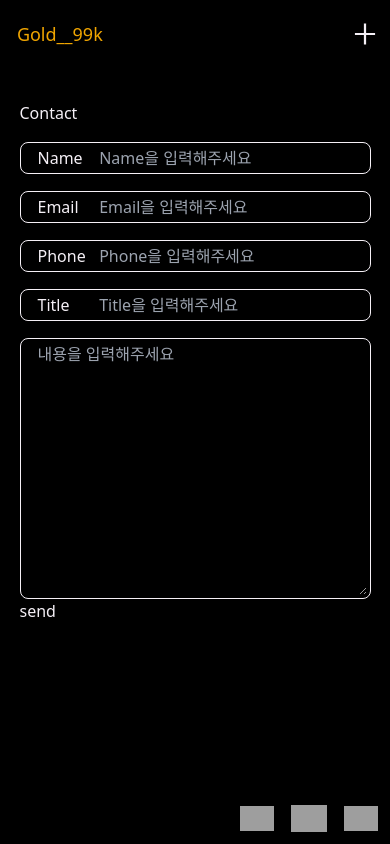
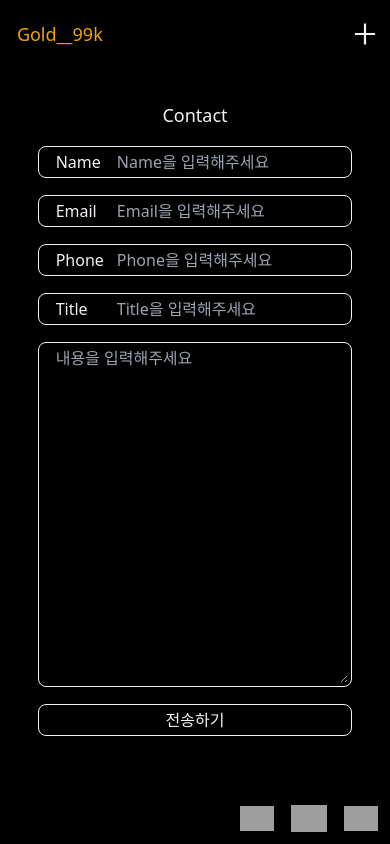
Before and after one commit to min0312/Portfolio, a React (Create React App) app: page /Contact in a window 390 px wide. Built offline with nearby package versions, Linux system fonts and the light colour scheme; no server answers; grey boxes are pictures that could not be loaded.

Commit message:
Design: Contact 디자인 수정

```diff
--- a/src/component/Mail.jsx
+++ b/src/component/Mail.jsx
@@ -10,6 +10,10 @@ export default function Mail () {
 
   const sendEmail = (e) => {
     e.preventDefault();
+    const form = e.target;
+      if (!form.checkValidity()) {
+        alert("내용을 모두 입력해주세요")
+      }
     try {
       emailjs.sendForm(service_id, template_id, form.current, public_key)
       alert("전송완료")
@@ -21,26 +25,30 @@ export default function Mail () {
   const content = ["Name", "Email", "Phone", "Title", "Message"]
 
   return (
-    <form ref={form} onSubmit={sendEmail}
-      className='align-middle'>
+    <form ref={form}
+    onSubmit={sendEmail}
+      className='sm:w-[60vw] md:w-[40vw] lg:w-[30vw]'>
       {content.map((item) =>
         <div key={item}
-        className='flex border-[1px] rounded-lg p-[3px] pl-[17px] gap-[3vw] mt-[2vh] border-[#F5F0F6] sm:w-[60vw] md:w-[40vw] lg:w-[30vw]'>
+        className='flex border-[1px] rounded-lg p-[3px] pl-[17px] gap-[3vw] mt-[2vh] border-[#F5F0F6]'>
           {item === "Message" ?
-          <textarea name={`Message`}
+          <textarea name={`Message`} required
           placeholder={`내용을 입력해주세요`}
-          className='bg-transparent focus:outline-none h-[30vh] w-[100%] focus:border-none'/>:
+          className='bg-transparent focus:outline-none h-[40vh] w-[100%] focus:border-none'/>:
           <>
             <div className='w-[50px]'>{item}</div>
             <input type="text" name={`user_${item}`}
               placeholder={`${item}을 입력해주세요`}
-              className='bg-transparent w-[80%] focus:outline-none'/>
+              className='bg-transparent w-[80%] focus:outline-none'
+              autoComplete='off' required />
           </>
         }
         </div>
       )}
-      <button type='submit' value="send">
-        send
+      <button type='submit' value="send"
+        className='w-[100%] border-[1px] border-[#F5F0F6] rounded-lg p-[3px] mt-[2vh]
+        hover:border-[#E2C044] hover:text-[#E2C044] focus:border-none focus:text-[#000000] focus:bg-[#E2C044]'>
+        전송하기
       </button>
     </form>
   );
--- a/src/page/Contact.jsx
+++ b/src/page/Contact.jsx
@@ -4,9 +4,11 @@ import Mail from '../component/Mail';
 export default function Contact () {
 
   return (
-    <div className="pt-[12vh] pl-[5vw] pr-[5vw] md:pl-0 md:pr-0">
-      <h3>Contact</h3>
+    <div className="pt-[12vh] pl-[5vw] pr-[5vw] md:pl-0 md:pr-0 flex flex-col items-center">
+      <h3 className='text-lg'>Contact</h3>
+      <div>
       <Mail />
+      </div>
     </div>
   );
 };
```
